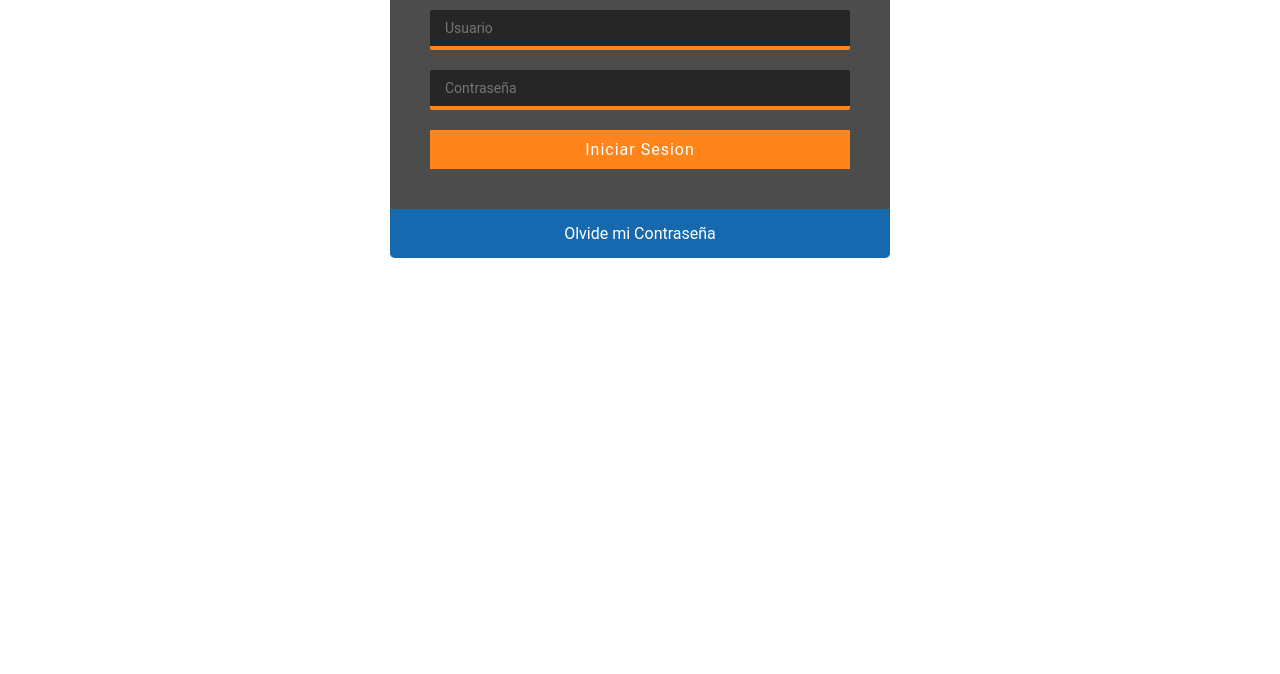
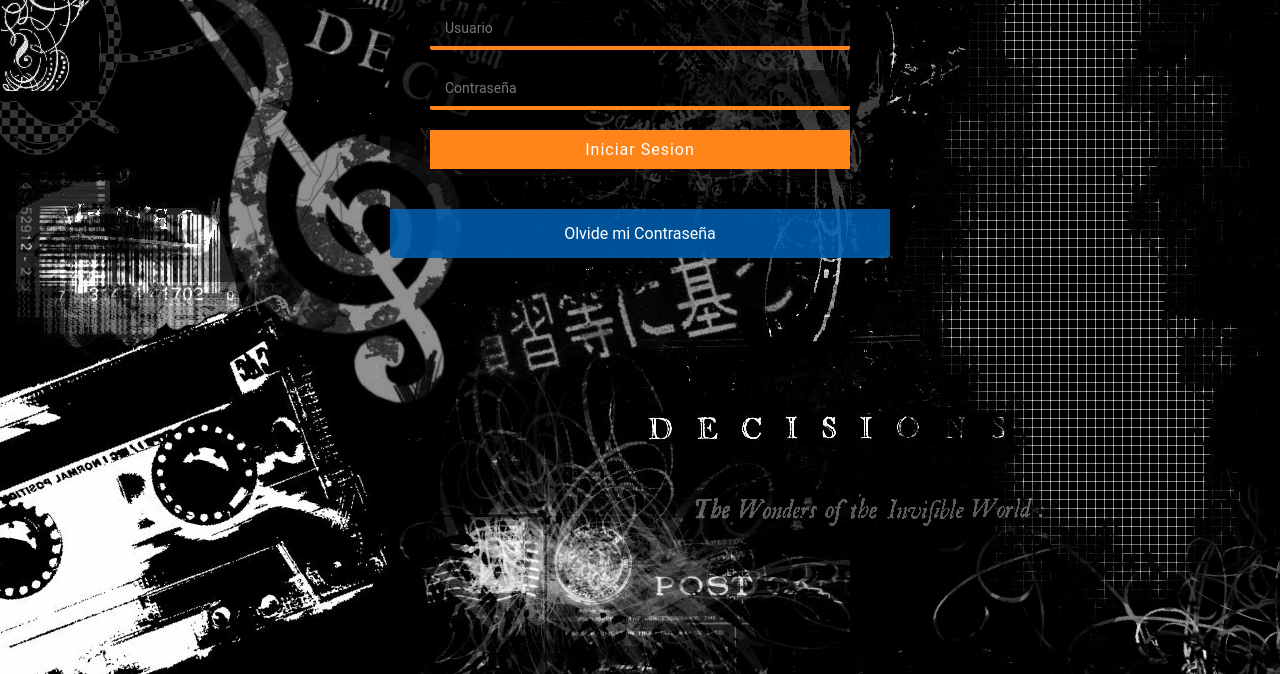
Before and after one commit to anccode/LOGIN-HTML-CSS, a plain HTML site: page index.html in a window 1280 px wide. Shown: the part 126-800 px from the top of the page. Drawn offline with Linux system fonts and the light colour scheme.

```diff
--- a/Css/Estilos.css
+++ b/Css/Estilos.css
@@ -7,8 +7,7 @@
 }
 
 body {
-	background-color: #FFFFFFFF
-	/*background: url(../Img/123.jpg);*/
+	background: url(../Img/123.jpg);
 	background-size: cover;
 	background-attachment: fixed;
 	font-family: Roboto;
```
